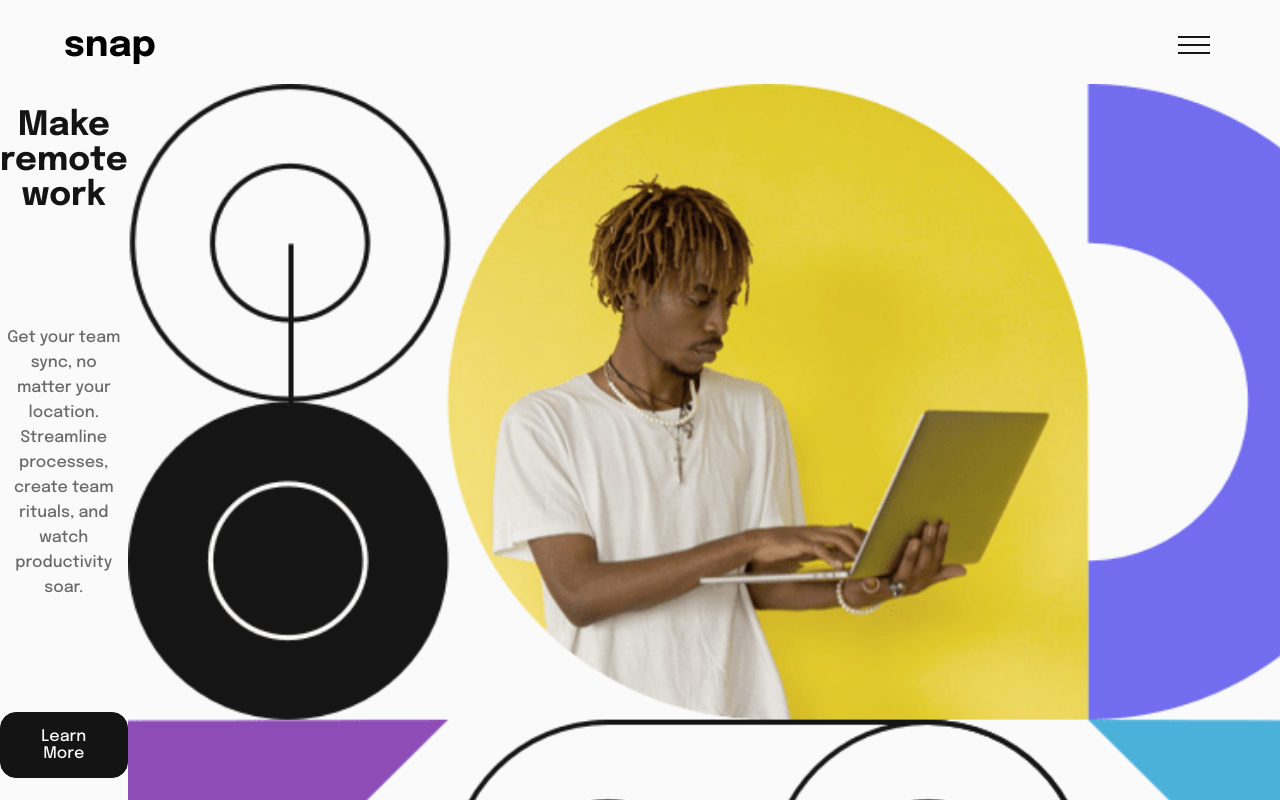
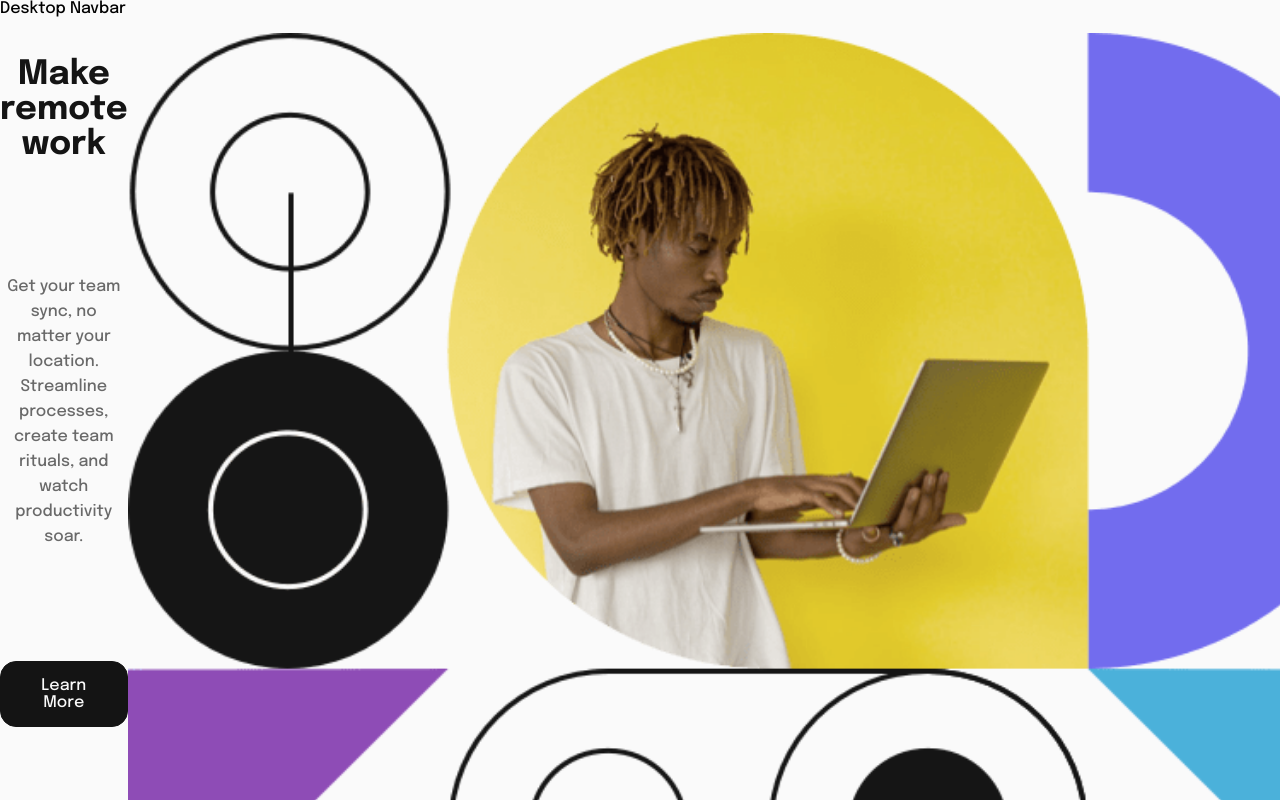
Before and after one commit to adityanegara/snap-landing-page, a React (Create React App) app: page / in a window 1280 px wide. Shown: the top 800 px of the page. Built offline with nearby package versions, Linux system fonts and the light colour scheme.

Commit message:
Finish custom hooks useMediaQuery

```diff
--- a/src/Components/Organisms/HomePage/HomePage.js
+++ b/src/Components/Organisms/HomePage/HomePage.js
@@ -1,10 +1,17 @@
 import MobileNavbar from "../../Molecules/MobileNavbar/Navbar";
 import Hero from "../../Molecules/Hero/Hero";
+import useMediaQuery from "../../../Hooks/useMediaQuery";
 
 const HomePage = () =>{
+    const isDesktop = useMediaQuery('(min-width: 600px)');
+
+    const renderNavbar = (isDesktop)=>{
+        return (isDesktop) ? <div>Desktop Navbar</div> : <MobileNavbar/>
+    }
+
     return(
         <>
-            <MobileNavbar/>
+            {renderNavbar(isDesktop)}
             <Hero/>
         </>
     )
--- /dev/null
+++ b/src/Hooks/useMediaQuery.js
@@ -0,0 +1,19 @@
+import { useState, useEffect } from "react";
+
+const useMediaQuery = (query) =>{
+    const [matches, setMatches] = useState(false);
+
+    useEffect(()=>{
+        const media = window.matchMedia(query);
+        if(media.matches !== matches){
+            setMatches(media.matches);
+        }
+        const listener = () => setMatches(media.matches);
+        window.addEventListener("resize", listener);
+        return () => window.removeEventListener("resize", listener);
+    }, [matches, query])
+
+    return matches;
+}
+
+export default useMediaQuery;
```
